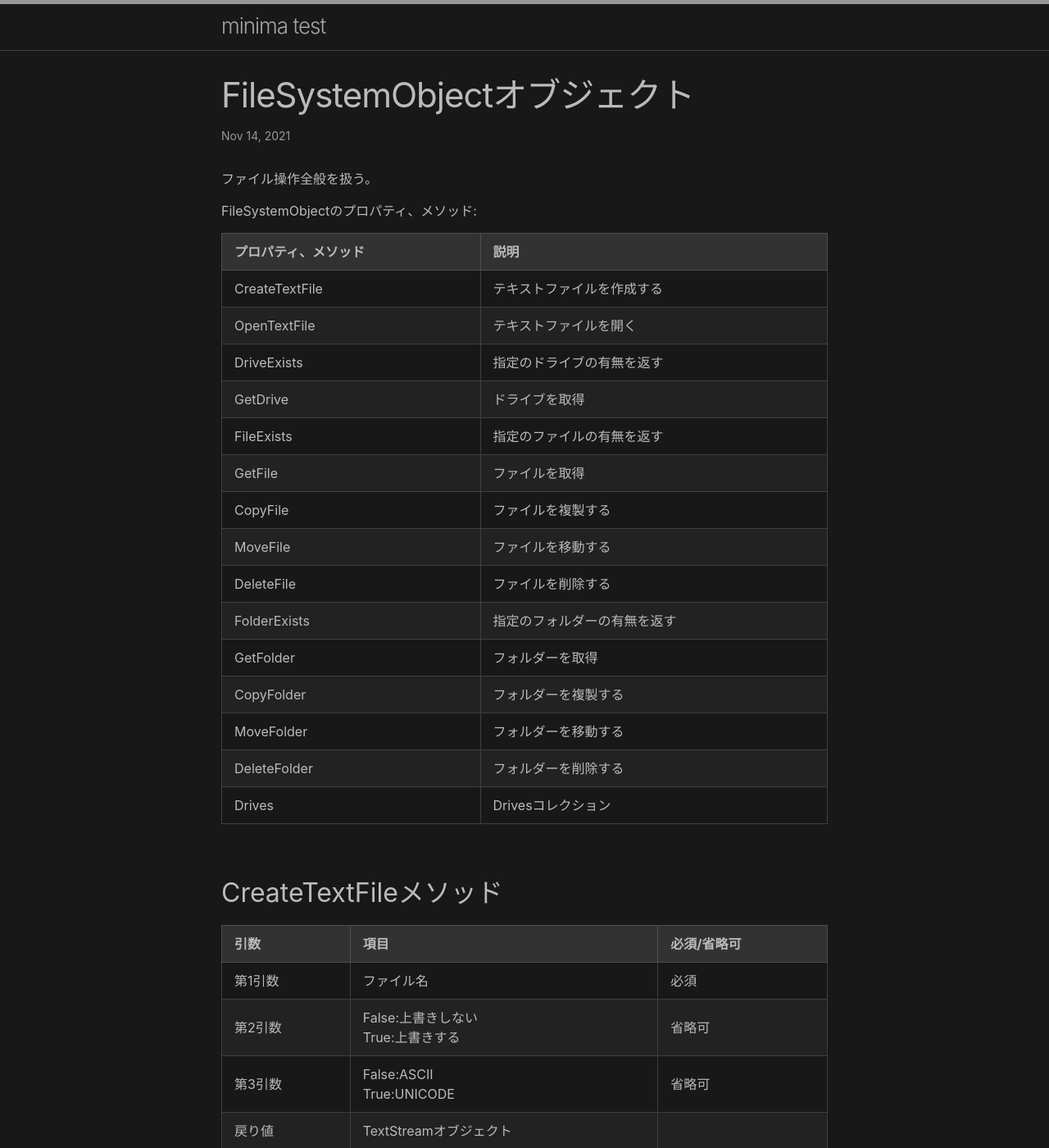
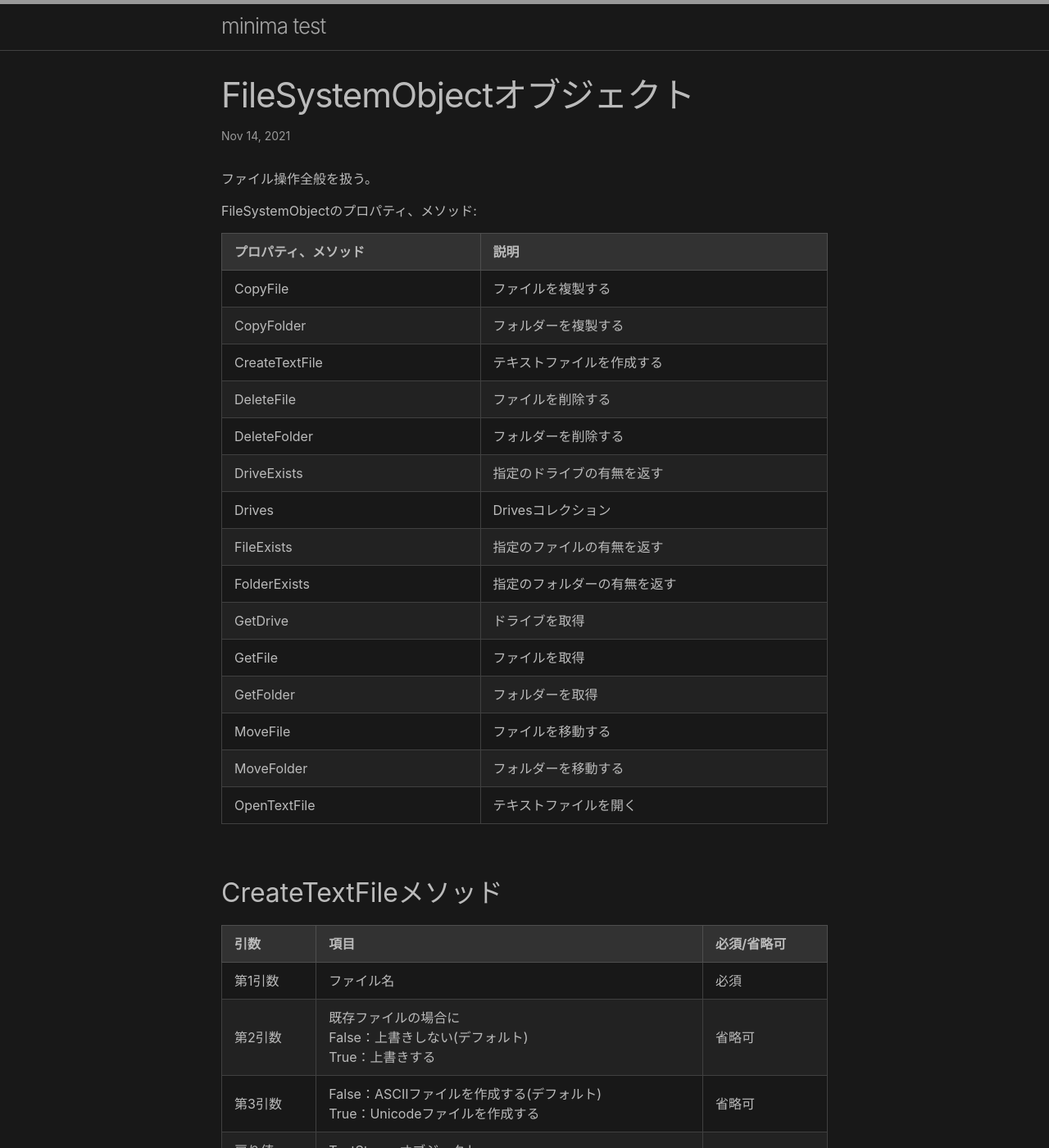
Before and after one commit to sammaya164/minima-test, a Jekyll site: the page built from _posts/2021-11-14-fso.md, in a window 1280 px wide and 1400 px high. Shown: the whole window at 82% size. Built offline with Jekyll 4.4.1, drawn with Linux system fonts in a browser that asks for light colours; some of the changed text lies outside the part shown.

Commit message:
Update 2021-11-14-fso.md

```diff
--- a/_posts/2021-11-14-fso.md
+++ b/_posts/2021-11-14-fso.md
@@ -9,40 +9,37 @@ FileSystemObjectのプロパティ、メソッド:
 
 |プロパティ、メソッド|説明|
 |---|---|
+|CopyFile|ファイルを複製する|
+|CopyFolder|フォルダーを複製する|
 |CreateTextFile|テキストファイルを作成する|
+|DeleteFile|ファイルを削除する|
+|DeleteFolder|フォルダーを削除する|
+|DriveExists|指定のドライブの有無を返す|
+|Drives|Drivesコレクション|
+|FileExists|指定のファイルの有無を返す|
+|FolderExists|指定のフォルダーの有無を返す|
+|GetDrive|ドライブを取得|
+|GetFile|ファイルを取得|
+|GetFolder|フォルダーを取得|
+|MoveFile|ファイルを移動する|
+|MoveFolder|フォルダーを移動する|
 |OpenTextFile|テキストファイルを開く|
-|DriveExists|指定のドライブの有無を返す|
-|GetDrive|ドライブを取得|
-|FileExists|指定のファイルの有無を返す|
-|GetFile|ファイルを取得|
-|CopyFile|ファイルを複製する|
-|MoveFile|ファイルを移動する|
-|DeleteFile|ファイルを削除する|
-|FolderExists|指定のフォルダーの有無を返す|
-|GetFolder|フォルダーを取得|
-|CopyFolder|フォルダーを複製する|
-|MoveFolder|フォルダーを移動する|
-|DeleteFolder|フォルダーを削除する|
-|Drives|Drivesコレクション|
 
 ## CreateTextFileメソッド
 
 |引数|項目|必須/省略可|
 |---|---|---|
 |第1引数|ファイル名|必須|
-|第2引数|False:上書きしない<br />True:上書きする|省略可|
-|第3引数|False:ASCII<br />True:UNICODE|省略可|
+|第2引数|既存ファイルの場合に<br />False：上書きしない(デフォルト)<br />True：上書きする|省略可|
+|第3引数|False：ASCIIファイルを作成する(デフォルト)<br />True：Unicodeファイルを作成する|省略可|
 |戻り値|TextStreamオブジェクト||
 
 ## OpenTextFileメソッド
 
-| 引数|項目|必須/省略可|
+|引数|項目|必須/省略可|
 |---|---|---|
 |第1引数|ファイル名|必須|
-|第2引数|1:読み出し<br />2:書き込み<br />8:追加|省略可|
-|第3引数|False:新規作成しない<br />True:新規作成する|省略可|
-|第4引数|0:ASCII<br />-1:UNICODE<br />-2:システム|省略可|
+|第2引数|1：読み取り専用(デフォルト)<br />2：書き込み専用<br />8：追記モード|省略可|
+|第3引数|指定のファイルが存在しない場合に<br />False：新規作成しない(デフォルト)<br />True：新規作成する|省略可|
+|第4引数|0：ASCIIファイルとして開く<br />-1：UNICODEファイルとして開く<br />-2：システムデフォルトを使って開く|省略可|
 |戻り値|TextStreamオブジェクト||
-
-CreateTextFile()メソッドを使う代わりに、OpenTextFileメソッドを
-第3引数をTrueにして呼び出してもテキストファイルを新規作成できる。
```
